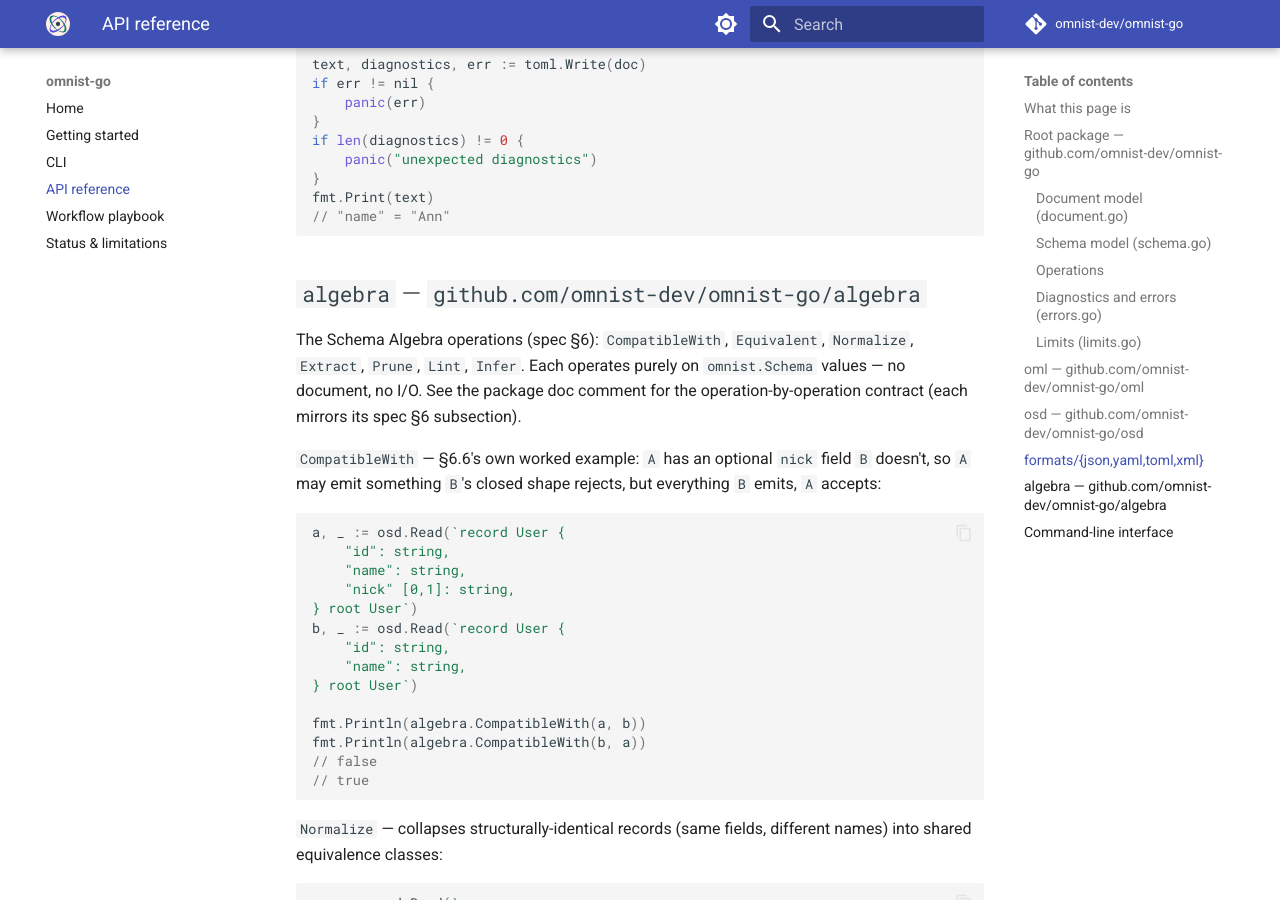
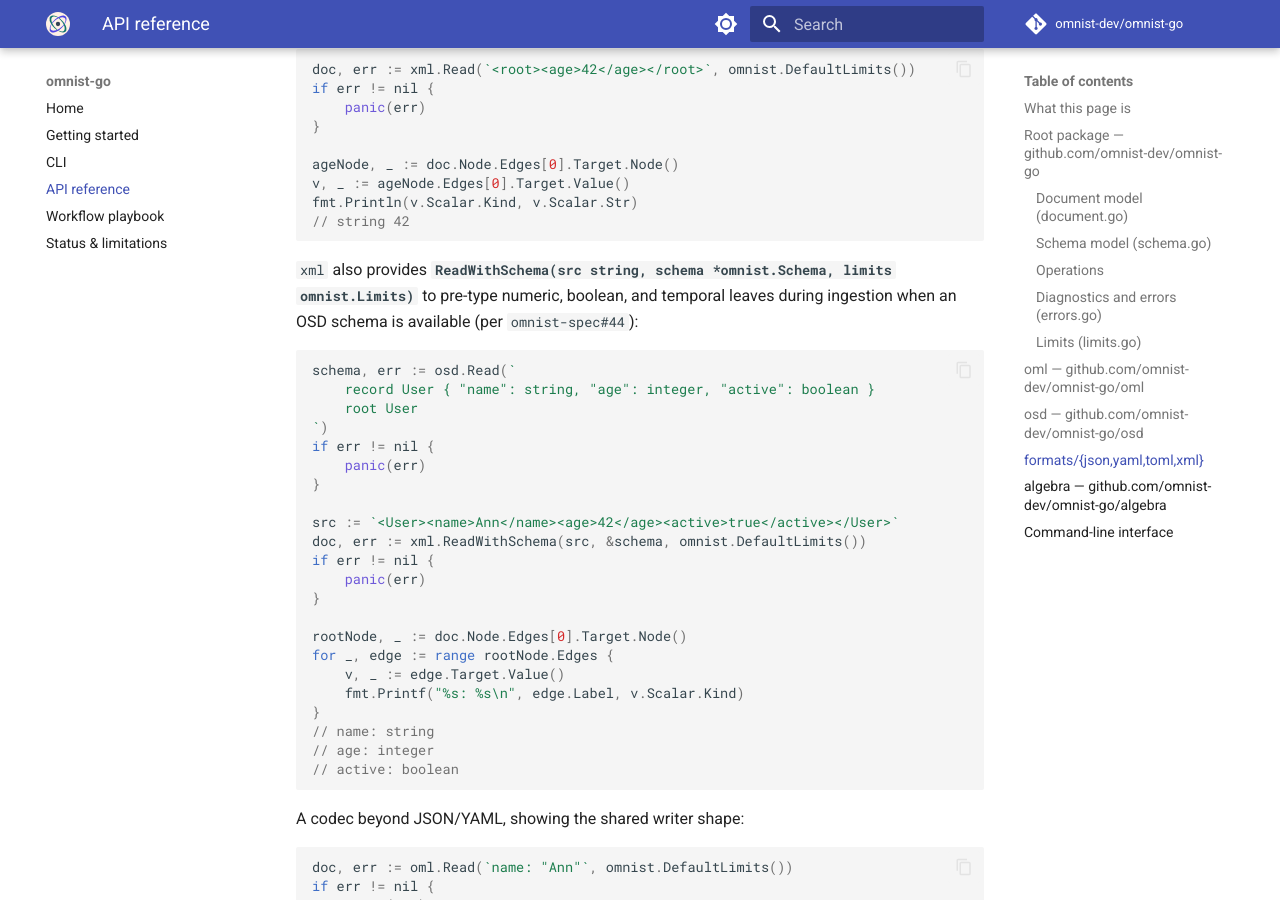
Before and after one commit to omnist-dev/omnist-go, an MkDocs documentation site: the page built from docs/reference.md, in a window 1280 px wide and 900 px high, scrolled down 5950 px. Built offline with MkDocs 1.6.1 and Material for MkDocs 9.7.7, drawn with Linux system fonts in a browser that asks for light colours; comment, search, counter and statistics services are not loaded; some of the changed text lies outside the part shown.

Commit message:
Document ReadWithSchema and Limits.Validate; fix stale CI-gating claim (#90)
* Reconcile post-cycle doc gaps for ReadWithSchema, Limits.Validate, and CI gating

* Fix duplicated sentence introduced in the post-cycle doc reconciliation commit

---------

Co-authored-by: Thomas Lee <yautat@gmail.com>

````diff
--- a/docs/reference.md
+++ b/docs/reference.md
@@ -187,6 +187,26 @@
 - **`Limits`** / **`DefaultLimits()`** — the finite, documented safety
   bounds (depth, node count, integer digit count) spec §2.4 requires every
   implementation to enforce. Passed to every format reader.
+- **`Limits.Validate()`** — opt-in sanity check verifying that configured
+  limits are strictly positive and within recommended safety ceilings
+  (`MaxRecommendedDepth = 10_000`, `MaxRecommendedNodes = 100_000_000`,
+  `MaxRecommendedIntDigits = 1_000_000`).
+
+<!-- verified-by: doc_examples_reference_test.go::Example_limitsValidate -->
+```go
+// DefaultLimits() satisfies all recommended bounds:
+fmt.Println(omnist.DefaultLimits().Validate())
+
+// Setting astronomically large limits triggers an error:
+huge := omnist.Limits{
+    MaxDepth:     200,
+    MaxNodes:     200_000_000, // exceeds MaxRecommendedNodes (100,000,000)
+    MaxIntDigits: 4300,
+}
+fmt.Println(huge.Validate())
+// <nil>
+// MaxNodes 200000000 exceeds recommended safety ceiling (100000000)
+```
 
 ## `oml` — `github.com/omnist-dev/omnist-go/oml`
 
@@ -296,6 +316,36 @@
 v, _ := ageNode.Edges[0].Target.Value()
 fmt.Println(v.Scalar.Kind, v.Scalar.Str)
 // string 42
+```
+
+`xml` also provides **`ReadWithSchema(src string, schema *omnist.Schema, limits omnist.Limits)`**
+to pre-type numeric, boolean, and temporal leaves during ingestion when an OSD schema is
+available (per `omnist-spec#44`):
+
+<!-- verified-by: doc_examples_reference_test.go::Example_xmlReadWithSchema -->
+```go
+schema, err := osd.Read(`
+    record User { "name": string, "age": integer, "active": boolean }
+    root User
+`)
+if err != nil {
+    panic(err)
+}
+
+src := `<User><name>Ann</name><age>42</age><active>true</active></User>`
+doc, err := xml.ReadWithSchema(src, &schema, omnist.DefaultLimits())
+if err != nil {
+    panic(err)
+}
+
+rootNode, _ := doc.Node.Edges[0].Target.Node()
+for _, edge := range rootNode.Edges {
+    v, _ := edge.Target.Value()
+    fmt.Printf("%s: %s\n", edge.Label, v.Scalar.Kind)
+}
+// name: string
+// age: integer
+// active: boolean
 ```
 
 A codec beyond JSON/YAML, showing the shared writer shape:
````
Also changed, not shown: docs/limitations.md (+6 -2 lines), 2 other files.
